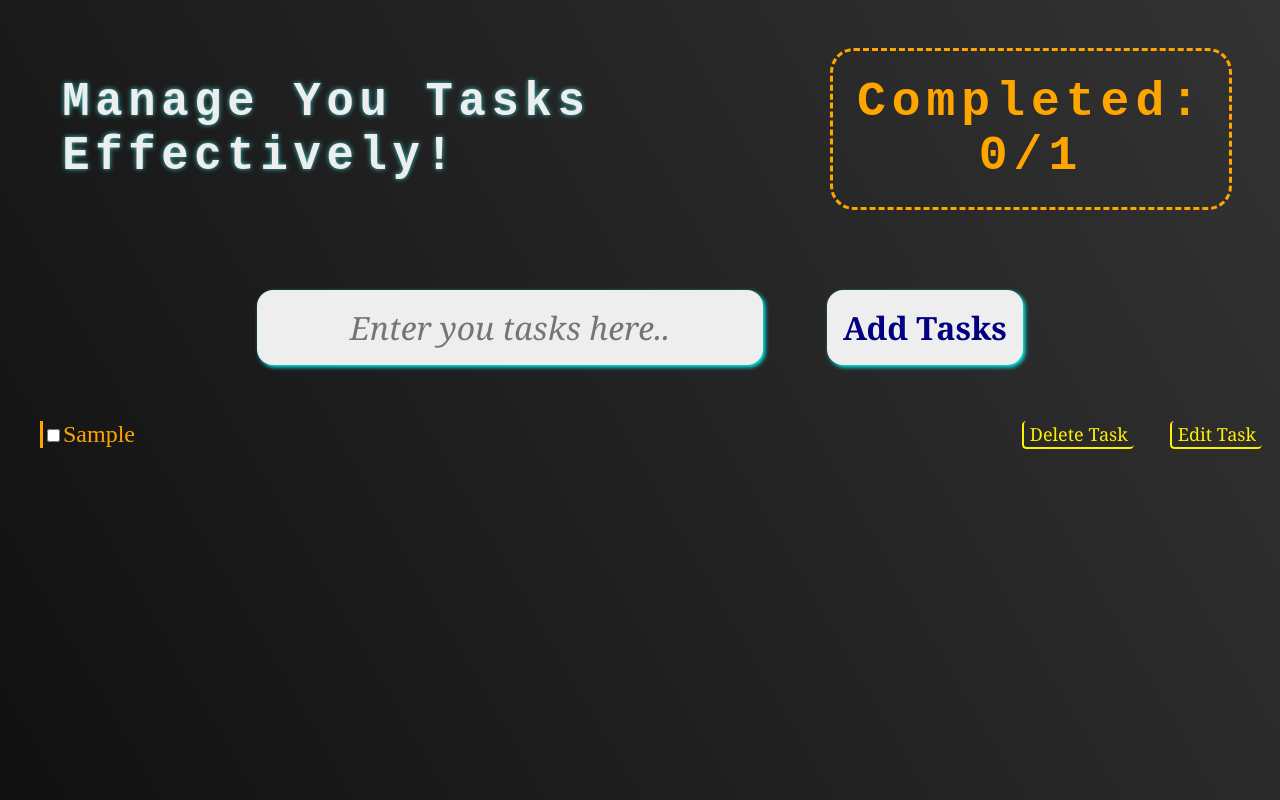
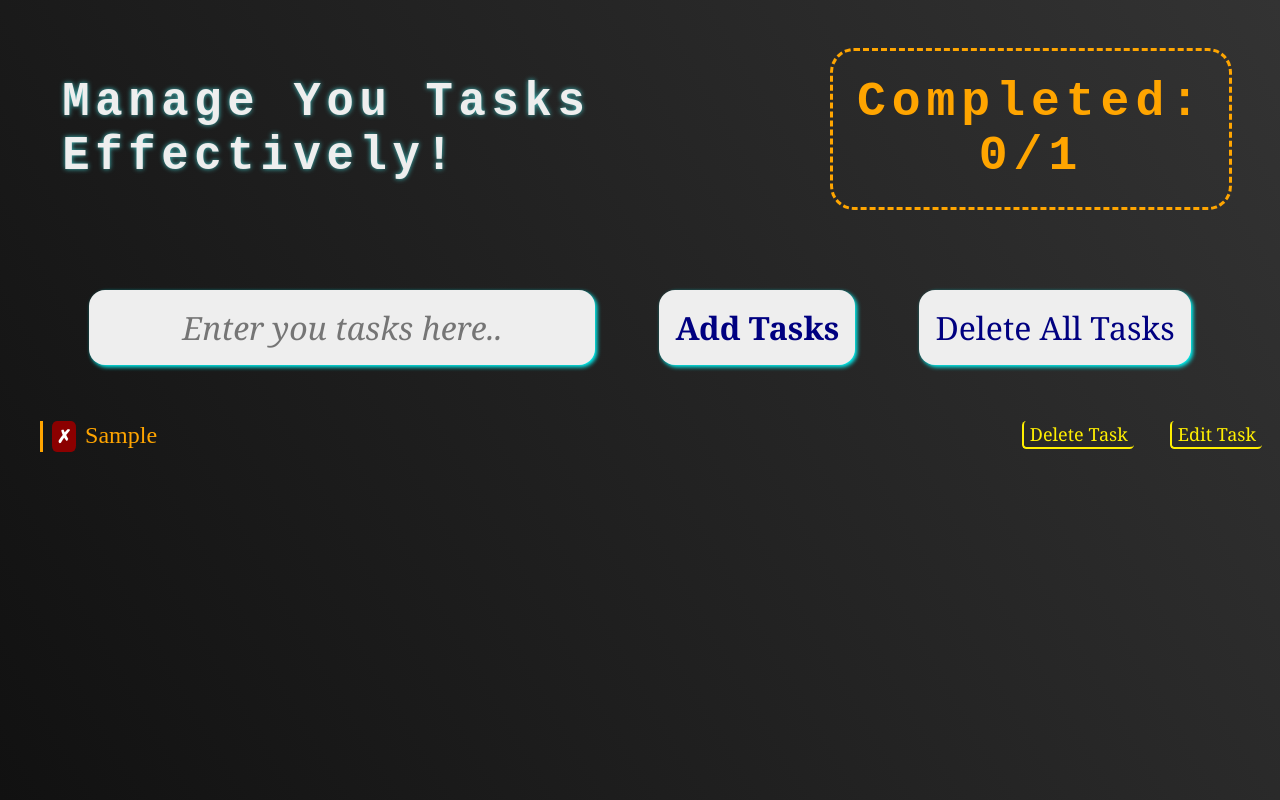
Before and after one commit to PrithvishSarkar/taskManager, a React (Vite) app: page / in a window 1280 px wide. Both pictures are taken after typing "Sample" into the empty fields and a click on the button "Add Tasks". Built offline with nearby package versions, Linux system fonts and the light colour scheme.

Commit message:
feat: Modified the checkbox feature and added 'delete all' button

```diff
--- a/src/App.jsx
+++ b/src/App.jsx
@@ -21,7 +21,7 @@ function Header({ toDoArray, count }) {
 }
 
 // Form Component for user(s) to input data
-function Form({ idValue, setData }) {
+function Form({ idValue, setData, setCount }) {
   const [input, setInput] = useState('');
   const handleClick = () => {
     if (input.trim() === '') {
@@ -36,6 +36,9 @@ function Form({ idValue, setData }) {
     );
     setInput('');
   };
+  const handleReset = () => {
+    setData([]); setCount(0);
+  };
   return (
     <form onSubmit={e => e.preventDefault()} className="inputForm">
       <input
@@ -49,23 +52,32 @@ function Form({ idValue, setData }) {
       <button type="submit" onClick={handleClick} className="form formButton">
         Add Tasks
       </button>
+      <button type="button" onClick={handleReset} className='form formReset'>
+        Delete All Tasks
+      </button>
     </form>
   );
 }
 
 // ListItem Component to decorate the list items
 function ListItem({ todo, onEditTask, onDeleteTask, setCount }) {
-  const handleCheckboxChange = (e) => {
-    if (e.target.checked) {
+  const handleCheckBoxClick = (e) => {
+    if (e.target.value === "✗") {
+      e.target.value = "✓";
+      e.target.textContent = "✓";
+      e.target.style.backgroundColor = "#006400"; // Dark Green
       todo.isCompleted = true;
       setTimeout(
-        () => alert("Congratulations!! \nYou have completed the task!"), 100
+        () => alert("Congratulations!! \nYou have completed the task!"),
+        100
       );
-      setCount(count => count + 1);
-    }
-    else {
+      setCount((count) => count + 1);
+    } else {
       todo.isCompleted = false;
-      setCount(count => count - 1);
+      e.target.value = "✗";
+      e.target.textContent = "✗";
+      e.target.style.backgroundColor = "#8b0000"; // Dark Red
+      setCount((count) => count - 1);
     }
   };
   const handleEditTask = () => {
@@ -77,19 +89,22 @@ function ListItem({ todo, onEditTask, onDeleteTask, setCount }) {
   const handleDeleteTask = () => {
     const confirmation = confirm("Do you really want to delete this task?");
     if (confirmation) {
-      if (!todo.isCompleted)
-        onDeleteTask(todo.id);
-      else alert("Task once done cannot be deleted!");
+      onDeleteTask(todo.id);
+      if (todo.isCompleted)
+        setCount(count => count - 1);
     }
     else alert("Task NOT Deleted!");
   };
   return (
     <li key={todo.id} className="listItems">
-      <input
-        type="checkbox"
-        onChange={handleCheckboxChange}
-        className="listCheckbox"
-      />
+      <button
+        type="button"
+        onClick={handleCheckBoxClick}
+        className="listCheckBox"
+        value="&#10007;"
+      >
+        &#10007;
+      </button>
       {todo.task}
       <button
         type="button"
@@ -147,7 +162,7 @@ export default function App() {
   return (
     <>
       <Header toDoArray={data} count={count} />
-      <Form idValue={dataLength} setData={setData} />
+      <Form idValue={dataLength} setData={setData} setCount={setCount} />
       <List todos={data} setToDo={setData} setCount={setCount} />
     </>
   );
```
